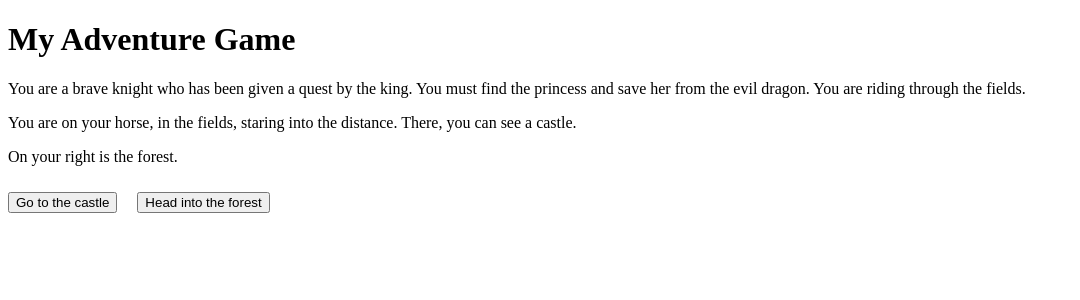
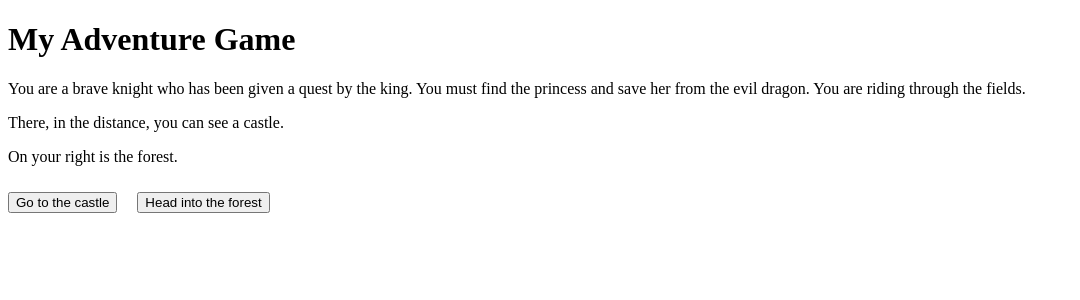
Before and after one commit to bouwe77/react-testing-library-101, a React (Create React App) app: page / in a window 1280 px wide. Shown: the top 300 px of the page, without its empty margins (0-1080 px from the left). Built offline with nearby package versions, Linux system fonts and the light colour scheme.

Commit message:
Update some texts

```diff
--- a/src/Game.js
+++ b/src/Game.js
@@ -3,7 +3,7 @@ import { useState } from 'react'
 const story = {
   field: {
     texts: [
-      'You are on your horse, in the fields, staring into the distance. There, you can see a castle.',
+      'There, in the distance, you can see a castle.',
       'On your right is the forest.',
     ],
     directions: { 'Go to the castle': 'castle', 'Head into the forest': 'forest' },
@@ -41,7 +41,6 @@ function Game() {
     <>
       <h1>My Adventure Game</h1>
 
-      {/* TODO Deze tekst alleen bij de eerste render, dus een mooie use case om later een NOT in the document te doen... */}
       {!gameStarted ? (
         <p>
           You are a brave knight who has been given a quest by the king. You must find the princess and save her from
```
